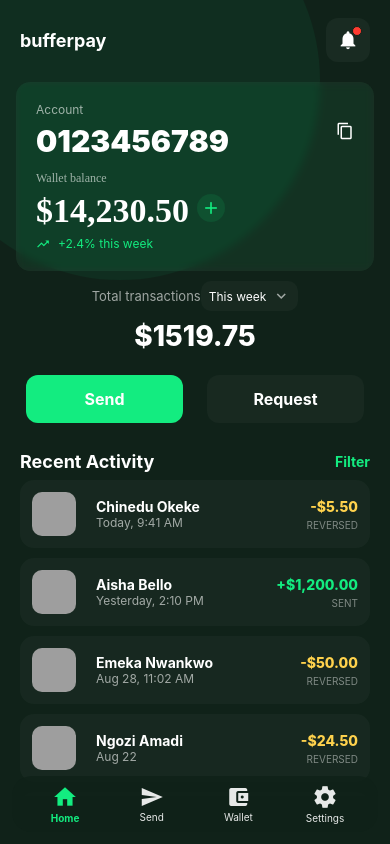
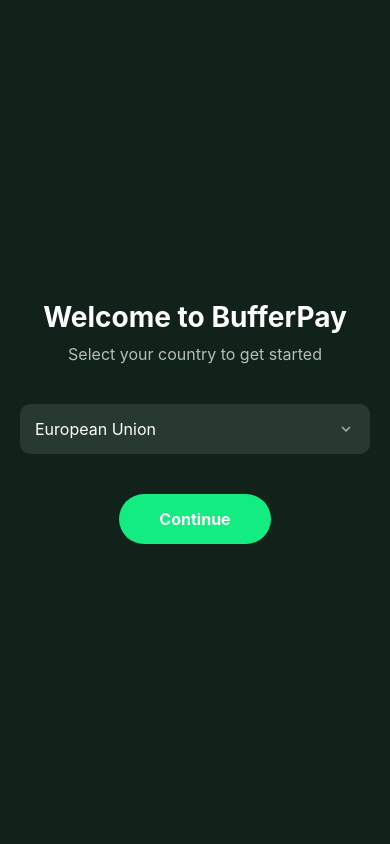
Before and after one commit to ojilenoah/bufferapp, a React Native app: screen /CountrySelect in a window 390 px wide. Built offline with nearby package versions, Linux system fonts and the light colour scheme; grey boxes are pictures that could not be loaded.

Commit message:
updated functionality and login

```diff
--- a/App.js
+++ b/App.js
@@ -1,8 +1,10 @@
-import React from "react";
+import React, { useEffect, useState } from "react";
 import { StatusBar } from "expo-status-bar";
 import { SafeAreaView, StyleSheet, View, ScrollView } from "react-native";
 import { NavigationContainer } from "@react-navigation/native";
 import { createNativeStackNavigator } from "@react-navigation/native-stack";
+import { useFonts } from "expo-font";
+import AsyncStorage from "@react-native-async-storage/async-storage";
 import Header from "./components/Header";
 import Balance from "./components/Balance";
 import AccountCard from "./components/AccountCard";
@@ -15,6 +17,7 @@
 import Profile from "./screens/Profile";
 import Settings from "./screens/Settings";
 import Wallet from "./screens/Wallet";
+import CountrySelect from "./screens/CountrySelect";
 
 const Stack = createNativeStackNavigator();
 
@@ -94,16 +97,20 @@
 
 const trend = "+2.4% this week";
 
-function Home({ navigation }) {
+function Home({ navigation, currency }) {
   return (
     <SafeAreaView style={styles.safe}>
       <StatusBar style="light" />
       <View style={styles.bgDecorative} />
       <View style={styles.container}>
         <Header />
-        <AccountCard trend={trend} navigation={navigation} />
+        <AccountCard
+          trend={trend}
+          navigation={navigation}
+          currency={currency}
+        />
         <Balance amount={totalTransactions} />
-        <ActionsGrid navigation={navigation} />
+        <ActionsGrid />
         <View style={{ height: 8 }} />
         <Transactions />
       </View>
@@ -113,10 +120,30 @@
 }
 
 export default function App() {
+  const [userCountry, setUserCountry] = useState(null);
+
+  useEffect(() => {
+    const loadCountry = async () => {
+      const stored = await AsyncStorage.getItem("userCountry");
+      if (stored) {
+        setUserCountry(JSON.parse(stored));
+      }
+    };
+    loadCountry();
+  }, []);
+
+  const currency = userCountry ? userCountry.symbol : "$";
+
   return (
     <NavigationContainer>
-      <Stack.Navigator screenOptions={{ headerShown: false }}>
-        <Stack.Screen name="Home" component={Home} />
+      <Stack.Navigator
+        screenOptions={{ headerShown: false }}
+        initialRouteName="CountrySelect"
+      >
+        <Stack.Screen name="CountrySelect" component={CountrySelect} />
+        <Stack.Screen name="Home">
+          {(props) => <Home {...props} currency={currency} />}
+        </Stack.Screen>
         <Stack.Screen name="Send" component={SendScreen} />
         <Stack.Screen name="BankUser" component={BankUser} />
         <Stack.Screen name="TxnSent" component={TxnSent} />
--- a/components/ActionsGrid.js
+++ b/components/ActionsGrid.js
@@ -1,14 +1,17 @@
 import React from "react";
 import { View, Text, TouchableOpacity, StyleSheet } from "react-native";
 import { MaterialIcons } from "@expo/vector-icons";
+import { useNavigation } from "@react-navigation/native";
 
-export default function ActionsGrid({ navigation }) {
+export default function ActionsGrid() {
+  const navigation = useNavigation();
+
   return (
     <View style={styles.container}>
       <View style={styles.row}>
         <TouchableOpacity
           style={[styles.rectBtn, styles.primary]}
-          onPress={() => navigation && navigation.navigate("Send")}
+          onPress={() => navigation.navigate("Send")}
           activeOpacity={0.8}
         >
           <Text style={styles.rectLabel}>Send</Text>
@@ -16,7 +19,7 @@
 
         <TouchableOpacity
           style={styles.rectBtn}
-          onPress={() => navigation && navigation.navigate("Request")}
+          onPress={() => navigation.navigate("Request")}
           activeOpacity={0.8}
         >
           <Text style={styles.rectLabel}>Request</Text>
--- a/package.json
+++ b/package.json
@@ -11,6 +11,7 @@
   "dependencies": {
     "@expo-google-fonts/jetbrains-mono": "^0.4.1",
     "@expo-google-fonts/montserrat": "^0.4.2",
+    "@react-native-async-storage/async-storage": "^2.2.0",
     "@react-navigation/native": "^7.1.26",
     "@react-navigation/native-stack": "^7.9.0",
     "expo": "~54.0.30",
--- /dev/null
+++ b/screens/CountrySelect.js
@@ -0,0 +1,164 @@
+import React, { useState, useEffect } from "react";
+import {
+  View,
+  Text,
+  TouchableOpacity,
+  StyleSheet,
+  Modal,
+  TouchableWithoutFeedback,
+  FlatList,
+} from "react-native";
+import { MaterialIcons } from "@expo/vector-icons";
+import AsyncStorage from "@react-native-async-storage/async-storage";
+
+const COUNTRIES = [
+  {
+    key: "EU",
+    label: "European Union",
+    currency: "EUR",
+    rate: 0.92,
+    symbol: "€",
+    flag: "https://flagcdn.com/w40/eu.png",
+  },
+  {
+    key: "NG",
+    label: "Nigeria",
+    currency: "NGN",
+    rate: 770,
+    symbol: "₦",
+    flag: "https://flagcdn.com/w40/ng.png",
+  },
+  {
+    key: "US",
+    label: "United States",
+    currency: "USD",
+    rate: 1,
+    symbol: "$",
+    flag: "https://flagcdn.com/w40/us.png",
+  },
+];
+
+export default function CountrySelect({ navigation }) {
+  const [selected, setSelected] = useState(COUNTRIES[0]);
+  const [open, setOpen] = useState(false);
+
+  useEffect(() => {
+    const checkCountry = async () => {
+      const stored = await AsyncStorage.getItem("userCountry");
+      if (stored) {
+        navigation.replace("Home");
+      }
+    };
+    checkCountry();
+  }, []);
+
+  const selectCountry = async (country) => {
+    setSelected(country);
+    setOpen(false);
+    await AsyncStorage.setItem("userCountry", JSON.stringify(country));
+    navigation.replace("Home");
+  };
+
+  return (
+    <View style={styles.container}>
+      <View style={styles.content}>
+        <Text style={styles.title}>Welcome to BufferPay</Text>
+        <Text style={styles.subtitle}>Select your country to get started</Text>
+
+        <View style={styles.selectorWrap}>
+          <TouchableOpacity
+            onPress={() => setOpen(true)}
+            style={styles.selector}
+            activeOpacity={0.9}
+          >
+            <Text style={styles.selectorText}>{selected.label}</Text>
+            <MaterialIcons
+              name="keyboard-arrow-down"
+              size={18}
+              color="rgba(255,255,255,0.6)"
+            />
+          </TouchableOpacity>
+        </View>
+
+        <TouchableOpacity
+          style={styles.continueBtn}
+          onPress={() => selectCountry(selected)}
+        >
+          <Text style={styles.continueText}>Continue</Text>
+        </TouchableOpacity>
+      </View>
+
+      <Modal
+        transparent
+        visible={open}
+        animationType="fade"
+        onRequestClose={() => setOpen(false)}
+      >
+        <TouchableWithoutFeedback onPress={() => setOpen(false)}>
+          <View style={styles.modalOverlay} />
+        </TouchableWithoutFeedback>
+        <View style={styles.modalContainer}>
+          <View style={styles.optionsCard}>
+            <FlatList
+              data={COUNTRIES}
+              keyExtractor={(item) => item.key}
+              renderItem={({ item }) => (
+                <TouchableOpacity
+                  style={styles.option}
+                  onPress={() => selectCountry(item)}
+                >
+                  <Text style={styles.optionText}>{item.label}</Text>
+                </TouchableOpacity>
+              )}
+            />
+          </View>
+        </View>
+      </Modal>
+    </View>
+  );
+}
+
+const styles = StyleSheet.create({
+  container: { flex: 1, backgroundColor: "#102219", justifyContent: "center" },
+  content: { paddingHorizontal: 20, alignItems: "center" },
+  title: { color: "#fff", fontSize: 28, fontWeight: "bold", marginBottom: 10 },
+  subtitle: { color: "rgba(255,255,255,0.7)", fontSize: 16, marginBottom: 40 },
+  selectorWrap: { width: "100%", marginBottom: 40 },
+  selector: {
+    flexDirection: "row",
+    justifyContent: "space-between",
+    alignItems: "center",
+    backgroundColor: "rgba(255,255,255,0.1)",
+    padding: 15,
+    borderRadius: 10,
+  },
+  selectorText: { color: "#fff", fontSize: 16 },
+  continueBtn: {
+    backgroundColor: "#13ec80",
+    paddingVertical: 15,
+    paddingHorizontal: 40,
+    borderRadius: 25,
+  },
+  continueText: { color: "#fff", fontSize: 16, fontWeight: "bold" },
+  modalOverlay: {
+    ...StyleSheet.absoluteFillObject,
+    backgroundColor: "rgba(0,0,0,0.5)",
+  },
+  modalContainer: {
+    position: "absolute",
+    bottom: 0,
+    left: 0,
+    right: 0,
+    alignItems: "center",
+  },
+  optionsCard: {
+    backgroundColor: "rgba(16,34,25,0.95)",
+    borderRadius: 20,
+    overflow: "hidden",
+    width: "90%",
+    maxHeight: 300,
+    marginBottom: 20,
+  },
+  option: { padding: 15 },
+  optionText: { color: "#fff", fontSize: 16 },
+});
```
Also changed, not shown: 1 other file (tests, documents, lock files or other folders).
